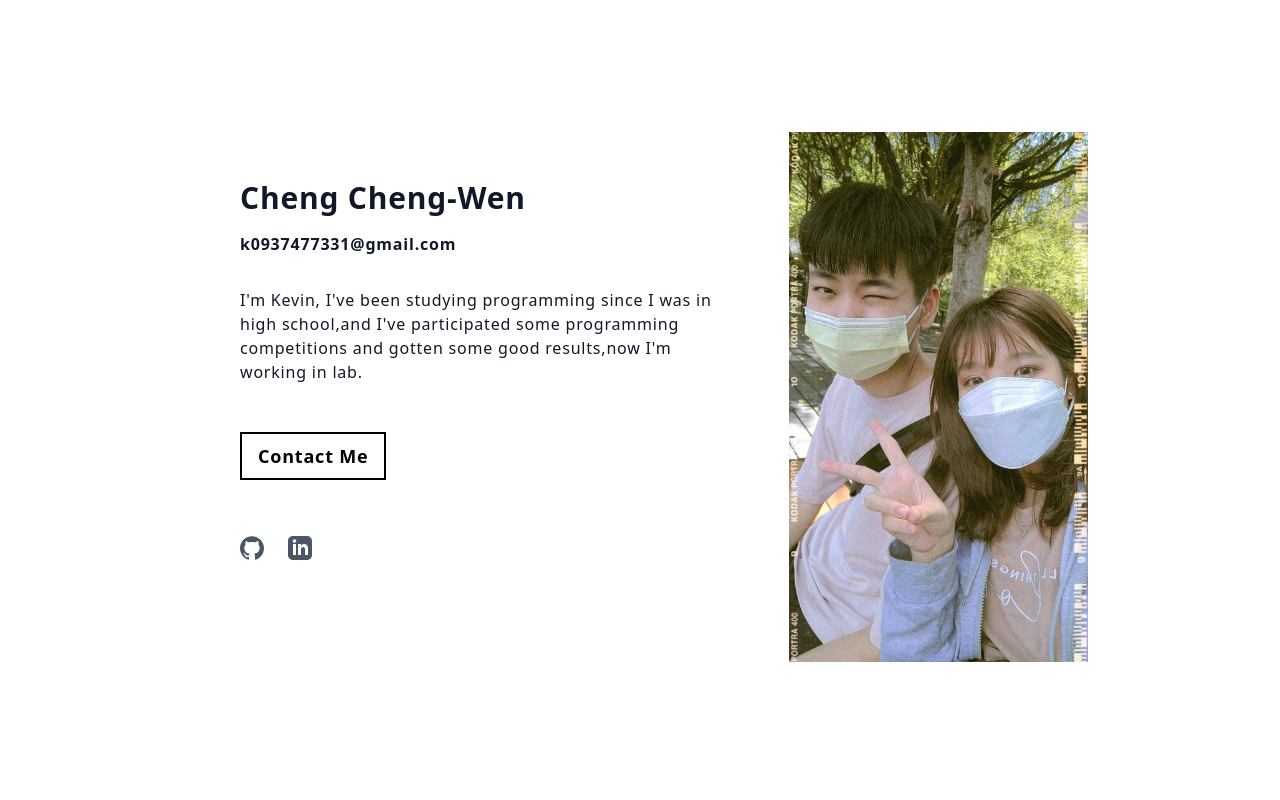
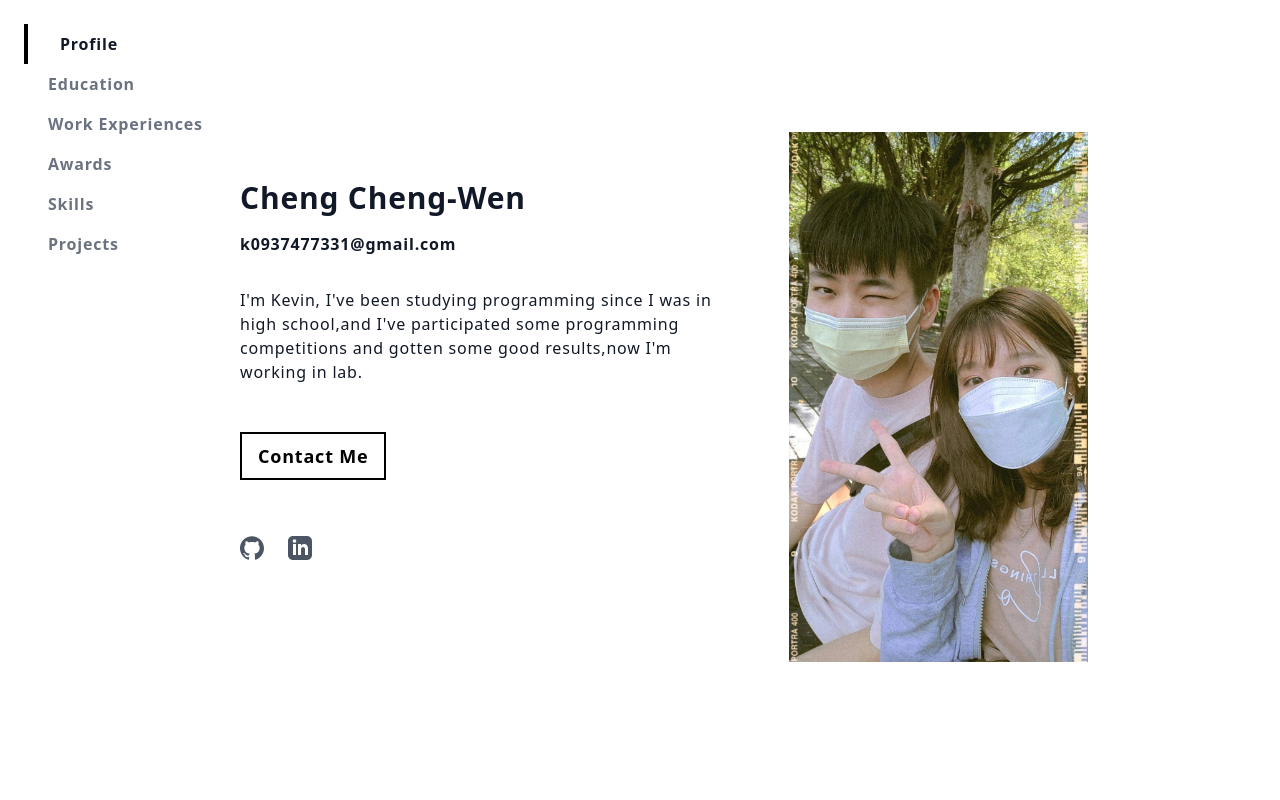
Before and after one commit to Kevin-MoonNight/profile, a Next.js app: page / in a window 1280 px wide. Shown: the top 800 px of the page. Built offline with nearby package versions, Linux system fonts and the light colour scheme.

Commit message:
feat:Add navigation

```diff
--- /dev/null
+++ b/components/navigation.tsx
@@ -0,0 +1,63 @@
+interface NavigationItemProps {
+    id: string,
+    name: string
+};
+
+export const navigations: NavigationItemProps[] = [
+    {
+        id: "profile",
+        name: "Profile"
+    },
+    {
+        id: "education",
+        name: "Education"
+    },
+    {
+        id: "work experiences",
+        name: "Work Experiences"
+    },
+    {
+        id: "awards",
+        name: "Awards"
+    },
+    {
+        id: "skills",
+        name: "Skills"
+    },
+    {
+        id: "projects",
+        name: "Projects"
+    },
+];
+
+const Navigation = (props: { watching: string }) => {
+    const { watching } = props;
+
+    return (
+        <nav className="fixed hidden m-3 lg:m-6 md:block">
+            <div className="font-sans text-sm antialiased font-bold leading-normal tracking-wider text-left text-gray-500 lg:text-base">
+                {
+                    navigations.map((item: NavigationItemProps, index: number) => (
+                        <NavigationItem key={"navigation" + item + index} item={item} active={item.id === watching} />
+                    ))
+                }
+            </div>
+        </nav>
+    );
+};
+
+const NavigationItem = (props: { item: NavigationItemProps, active: boolean }) => {
+    const { item, active } = props;
+
+    return (
+        <a href={"#" + item.id}>
+            <p className={"px-4 py-2 lg:px-6" + (active ? " pl-6 text-gray-900 transition-all border-l-4 border-black lg:pl-8" : "")}>
+                {item.name}
+            </p>
+        </a>
+    );
+};
+
+
+
+export default Navigation;
--- a/components/projects.tsx
+++ b/components/projects.tsx
@@ -56,9 +56,9 @@ const projects: ProjectProps[] = [
 const Projects = () => {
     return (
         <Container className="flex items-center justify-center">
-            <div id="projects" className="w-full max-w-5xl select-none">
+            <div className="w-full max-w-5xl select-none">
                 <div className="font-sans antialiased leading-normal tracking-wider text-left text-gray-900">
-                    <h2 className="px-4 py-2 mx-auto text-4xl font-bold tracking-widest border-2 border-black max-w-fit">
+                    <h2 className="px-4 py-2 mx-auto text-4xl font-bold tracking-widest text-white bg-black max-w-fit">
                         Projects
                     </h2>
                     <ul className="mt-8 space-y-4 font-normal">
--- a/components/skills.tsx
+++ b/components/skills.tsx
@@ -24,7 +24,7 @@ const Skills = () => {
         <Container className="flex justify-center">
             <div className="w-full max-w-5xl select-none">
                 <div className="font-sans antialiased leading-normal tracking-wider text-left text-gray-900">
-                    <h2 className="px-4 py-2 text-4xl font-bold tracking-widest text-white bg-black max-w-min">
+                    <h2 className="px-4 py-2 text-4xl font-bold tracking-widest border-2 border-black max-w-min">
                         Skills
                     </h2>
                     <div className="grid grid-cols-12 gap-6 lg:mt-8">
--- a/components/work-experiences.tsx
+++ b/components/work-experiences.tsx
@@ -28,7 +28,7 @@ const workExperiences: WorkExperienceProps[] = [
 const WorkExperiences = () => {
     return (
         <Container className="flex justify-center">
-            <div id="work experiences" className="w-full max-w-5xl select-none">
+            <div className="w-full max-w-5xl select-none">
                 <div className="font-sans antialiased leading-normal tracking-wider text-left text-gray-900">
                     <h2 className="px-4 py-2 text-4xl font-bold tracking-widest border-2 border-black max-w-fit">
                         Work Experiences
--- a/pages/_app.tsx
+++ b/pages/_app.tsx
@@ -7,7 +7,7 @@ function MyApp({ Component, pageProps }: AppProps) {
     return (
         <>
             <Head>
-                <title>鄭政文的個人網站</title>
+                <title>Cheng Cheng-Wen Personal Website</title>
                 <meta name="description" content="" />
                 <link rel="icon" href="/favicon.ico" />
             </Head>
--- a/pages/index.tsx
+++ b/pages/index.tsx
@@ -1,25 +1,58 @@
 import type { NextPage } from 'next';
+import { useEffect, useRef, useState } from 'react';
 import Awards from '../components/awards';
 import Education from '../components/education';
+import Navigation, { navigations } from '../components/navigation';
 import Profile from '../components/profile';
 import Projects from '../components/projects';
 import Skills from '../components/skills';
 import WorkExperiences from '../components/work-experiences';
 
 const Home: NextPage = () => {
+	const [watching, setWatching] = useState("profile");
+	const home = useRef(null);
+
+	useEffect(() => {
+		if (home.current) {
+			let observe = new IntersectionObserver((entries) => {
+				entries.forEach((entry) => {
+					if (entry.isIntersecting) {
+						setWatching(entry.target.id);
+					}
+				});
+			}, { threshold: 0.5 });
+
+			navigations.forEach((item) => {
+				var nav = document.getElementById(item.id);
+				observe.observe(nav as HTMLElement);
+			});
+		}
+	}, []);
+
 	return (
-		<div>
-			<Profile />
+		<div ref={home}>
+			<div className="">
+				<Navigation watching={watching} />
+			</div>
 
-			<Education />
-
-			<WorkExperiences />
-
-			<Awards />
-
-			<Skills />
-
-			<Projects />
+			<section id="profile">
+				<Profile />
+			</section>
+			<section id="education">
+				<Education />
+			</section>
+			<section id="work experiences">
+				<WorkExperiences />
+			</section>
+			<section id="awards">
+				<Awards />
+			</section>
+			<section id="skills">
+				<Skills />
+			</section>
+			<section id="projects">
+				<Projects />
+			</section>
 		</div>
 	)
 };
--- a/styles/globals.css
+++ b/styles/globals.css
@@ -4,6 +4,7 @@
 
 html,
 body {
+  scroll-behavior: smooth;
   padding: 0;
   margin: 0;
   font-family: -apple-system, BlinkMacSystemFont, Segoe UI, Roboto, Oxygen,
```
